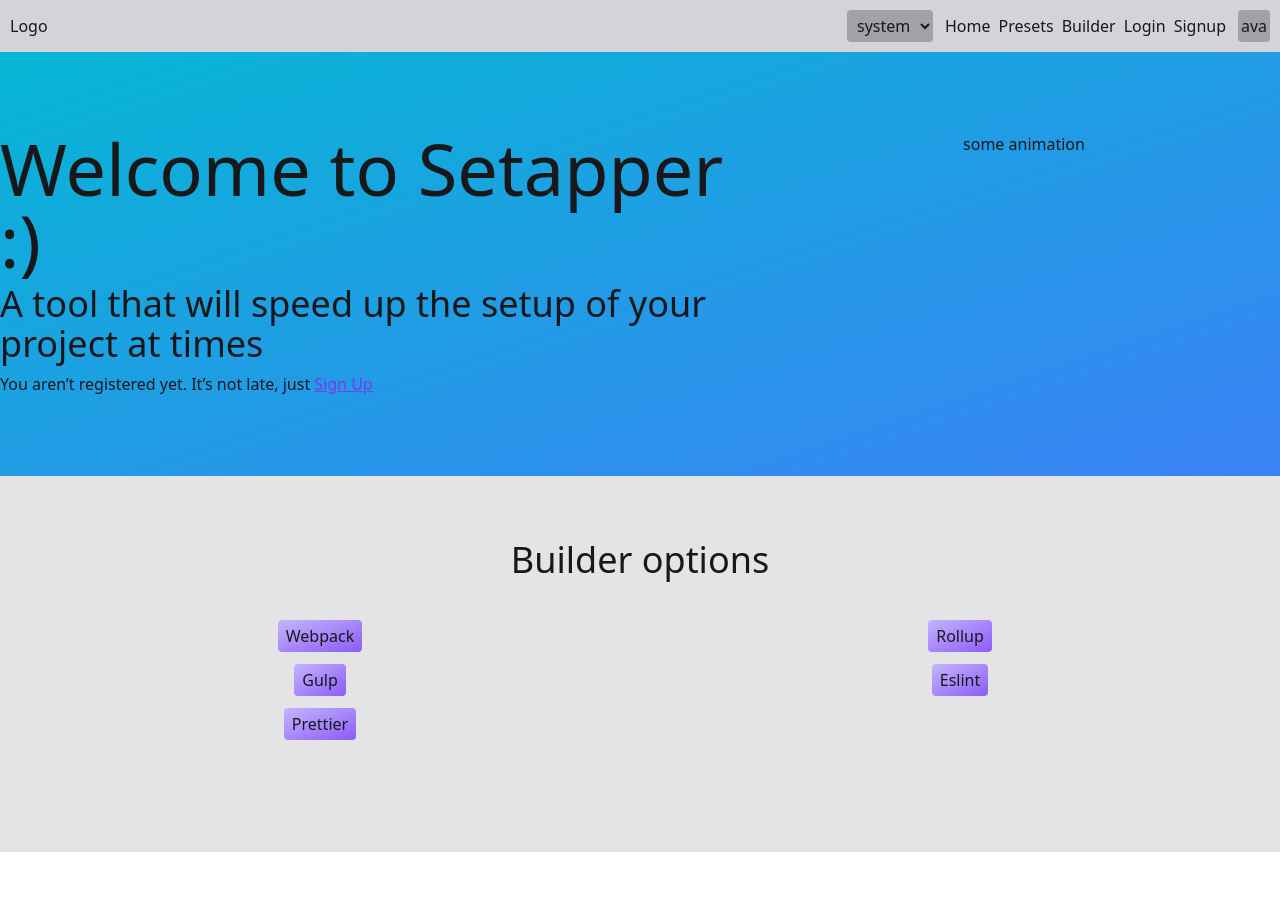
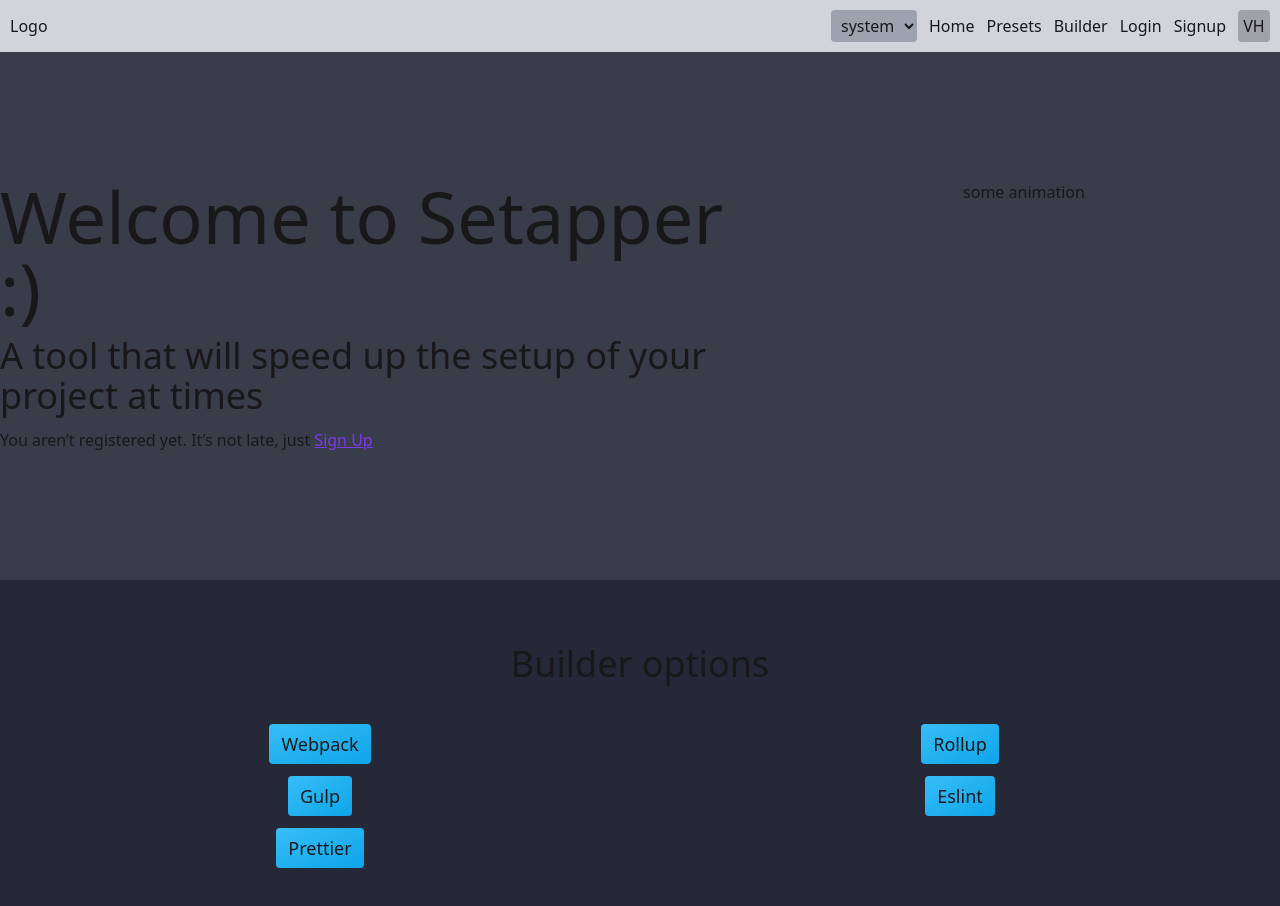
Before and after one commit to vladhaidukkk/setapper, a React (Create React App) app: page / in a window 1280 px wide. Shown: the top 906 px of the page. Before the commit the page ends 852 px from the top, so only its background shows below. Built offline with nearby package versions, Linux system fonts and the light colour scheme; no server answers.

Commit message:
feat: change some syles on home page to look a little bit better

```diff
--- a/src/pages/home/home.jsx
+++ b/src/pages/home/home.jsx
@@ -39,12 +39,12 @@ function Home() {
 
   return (
     <div>
-      <header className="bg-zinc-300 p-2.5 dark:bg-zinc-900">
+      <header className="bg-gray-300 p-2.5 dark:bg-gray-900">
         <div className="container mx-auto flex items-center justify-between">
           <div>Logo</div>
           <nav className="flex items-center space-x-3">
             <select
-              className="rounded bg-zinc-400 px-1.5 py-1 dark:bg-zinc-700"
+              className="rounded bg-gray-400 px-1.5 py-1 dark:bg-gray-700"
               onChange={handleThemeChange}
               value={theme}
             >
@@ -52,7 +52,7 @@ function Home() {
               <option value={themeConstants.DARK}>{themeConstants.DARK}</option>
               <option value={themeConstants.SYSTEM}>{themeConstants.SYSTEM}</option>
             </select>
-            <div className="space-x-2">
+            <div className="space-x-3">
               <Link to="/">Home</Link>
               <Link to="/presets">Presets</Link>
               <Link to="/builder">Builder</Link>
@@ -61,12 +61,12 @@ function Home() {
             </div>
             <div className="relative" id="id">
               <button type="button" onClick={toggleOpened}>
-                <div className="flex h-8 w-8 items-center justify-center rounded bg-zinc-400 dark:bg-zinc-700">ava</div>
+                <div className="flex h-8 w-8 items-center justify-center rounded bg-zinc-400 dark:bg-gray-700">VH</div>
               </button>
               <div
                 className={`${
                   isOpened ? 'block' : 'hidden'
-                } absolute top-full right-0 rounded bg-zinc-300 p-2.5 dark:bg-zinc-900`}
+                } absolute top-full right-0 rounded bg-zinc-300 p-3 dark:bg-gray-900`}
               >
                 <ul>
                   <li>
@@ -87,18 +87,30 @@ function Home() {
         </div>
       </header>
       <main>
-        <section className="bg-gradient-to-br from-cyan-500 to-blue-500 py-20">
+        <section className="bg-gray-700 py-32">
           <div className="container mx-auto flex">
-            <div className="basis-3/5 space-y-2">
+            <div className="basis-3/5 space-y-3">
               <h1 className="text-7xl">Welcome to Setapper :)</h1>
               <h2 className="text-4xl">A tool that will speed up the setup of your project at times</h2>
-              {!isLoggedIn && (
+              {!isLoggedIn ? (
                 <p>
                   You aren’t registered yet. It’s not late, just{' '}
                   <Link className="text-violet-600 underline" to="/auth/registration">
                     Sign Up
                   </Link>
                 </p>
+              ) : (
+                <div className="space-y-3 pt-2">
+                  <div className="flex space-x-4">
+                    <Link to="/presets" className="rounded bg-sky-400 px-3 py-1.5 shadow">
+                      Presets
+                    </Link>
+                    <Link to="/builder" className="rounded bg-sky-400 px-3 py-1.5 shadow">
+                      Builder
+                    </Link>
+                  </div>
+                  <p className="text-md">Don&apos;t waste your time any more!</p>
+                </div>
               )}
             </div>
             <div className="flex basis-2/5 justify-center">
@@ -106,24 +118,24 @@ function Home() {
             </div>
           </div>
         </section>
-        <section className="bg-zinc-200 pt-16 pb-28 dark:bg-zinc-700">
+        <section className="bg-gray-800 pt-16 pb-28 dark:bg-gray-800">
           <div className="container mx-auto">
             <h1 className="mb-10 text-center text-4xl">Builder options</h1>
             <div>
               <ul className="grid grid-cols-2 justify-items-center gap-y-3">
-                <li className="rounded bg-gradient-to-br from-violet-300 to-violet-500 px-2 py-1 text-zinc-900">
+                <li className="rounded bg-gradient-to-br from-sky-400 to-sky-500 px-3 py-1.5 text-lg text-zinc-50 text-zinc-900">
                   Webpack
                 </li>
-                <li className="rounded bg-gradient-to-br from-violet-300 to-violet-500 px-2 py-1 text-zinc-900">
+                <li className="rounded bg-gradient-to-br from-sky-400 to-sky-500 px-3 py-1.5 text-lg text-zinc-50 text-zinc-900">
                   Rollup
                 </li>
-                <li className="rounded bg-gradient-to-br from-violet-300 to-violet-500 px-2 py-1 text-zinc-900">
+                <li className="rounded bg-gradient-to-br from-sky-400 to-sky-500 px-3 py-1.5 text-lg text-zinc-50 text-zinc-900">
                   Gulp
                 </li>
-                <li className="rounded bg-gradient-to-br from-violet-300 to-violet-500 px-2 py-1 text-zinc-900">
+                <li className="rounded bg-gradient-to-br from-sky-400 to-sky-500 px-3 py-1.5 text-lg text-zinc-50 text-zinc-900">
                   Eslint
                 </li>
-                <li className="rounded bg-gradient-to-br from-violet-300 to-violet-500 px-2 py-1 text-zinc-900">
+                <li className="rounded bg-gradient-to-br from-sky-400 to-sky-500 px-3 py-1.5 text-lg text-zinc-50 text-zinc-900">
                   Prettier
                 </li>
               </ul>
```
